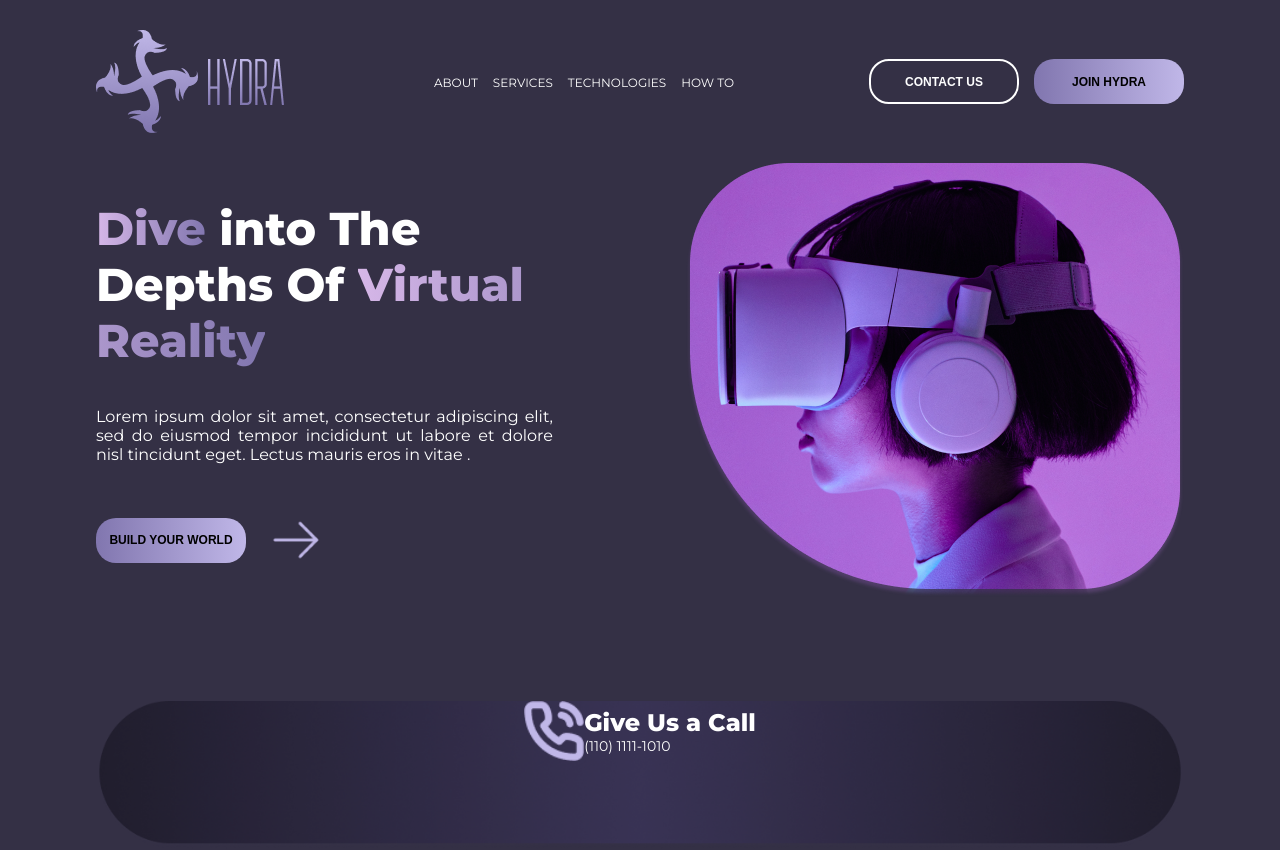
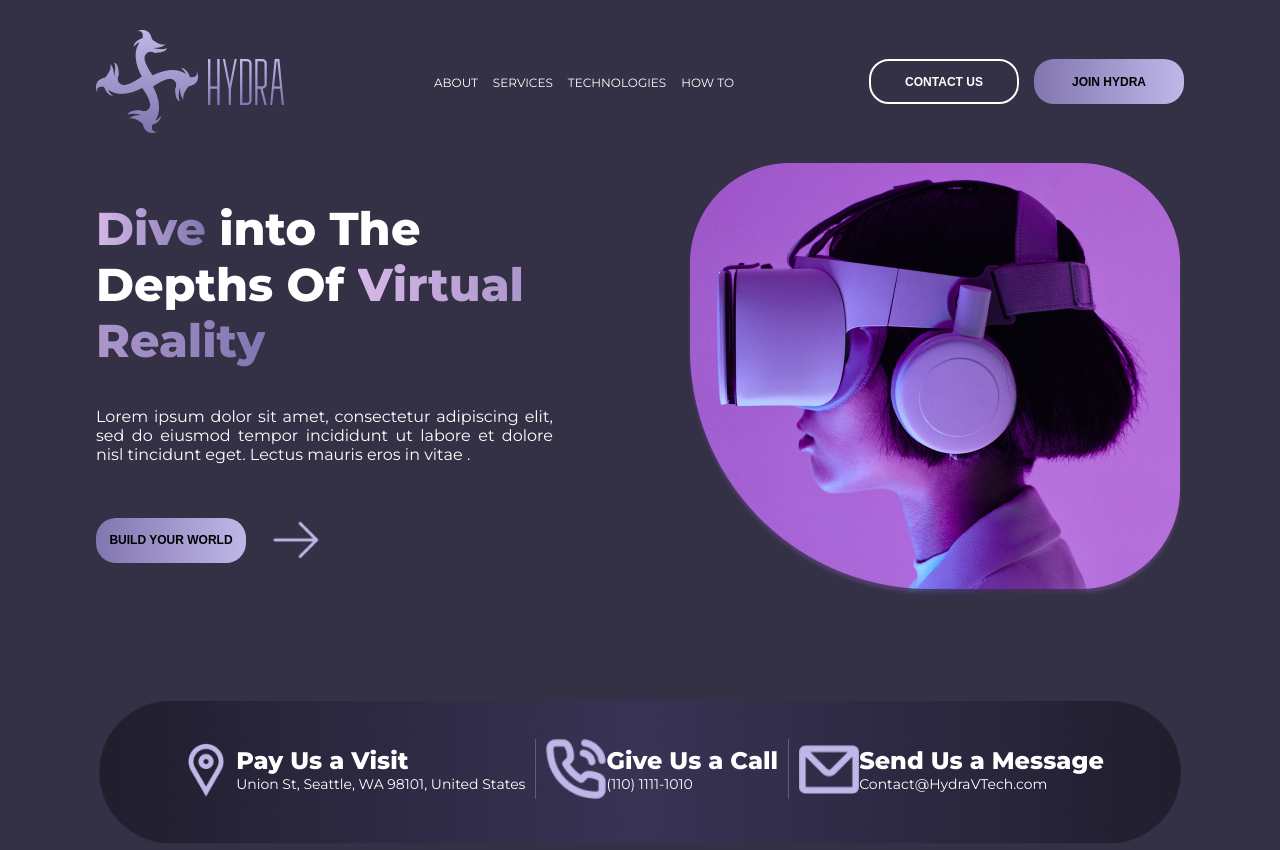
Before and after one commit to daniyalk-dev/hydra-landing-page, a React (Create React App) app: page / in a window 1280 px wide. Built offline with nearby package versions, Linux system fonts and the light colour scheme.

Commit message:
slider structure changed

```diff
--- a/src/components/slider/slider.jsx
+++ b/src/components/slider/slider.jsx
@@ -1,51 +1,62 @@
 import { useEffect, useState } from "react";
 import styles from "./slider.module.css";
 
-const Slider = ({ items }) => {
+const Slider = ({ slides }) => {
   const [activeIndex, setActiveIndex] = useState(0);
+  const [screenWidth, setScreenWidth] = useState(window.innerWidth);
+
+  const resize = () => {
+    setScreenWidth(window.innerWidth);
+  };
 
   useEffect(() => {
+    window.addEventListener("resize", resize);
     const intervalId = setInterval(handleNext, 5000);
-    return () => clearInterval(intervalId);
+    return () => {
+      window.removeEventListener("resize", resize);
+      clearInterval(intervalId);
+    };
   }, [activeIndex]);
 
   const handleNext = () => {
-    setActiveIndex((index) => (index + 1) % items.length);
+    setActiveIndex((index) => (index + 1) % slides.length);
   };
+
   const handlePrev = () => {
-    const newIndex = activeIndex === 0 ? items.length - 1 : activeIndex - 1;
+    const newIndex = activeIndex === 0 ? slides.length - 1 : activeIndex - 1;
     setActiveIndex(newIndex);
   };
+
   return (
-    <div className={styles.carousel}>
+    <div className={styles.slider}>
+      {screenWidth <= 575 ? (
+        <>
           <button className={styles["prev-btn"]} onClick={handlePrev}>
             {"<"}
           </button>
           <button className={styles["next-btn"]} onClick={handleNext}>
             {">"}
           </button>
-      {/* {items.map((item, index) => (
-        <div key={index} className="carousel-item">
-          <div className={styles["icon-wrapper"]}>
-            <i>
+          <div className={styles.slide}>
+            <i className={styles["icon-wrapper"]}>
+              <img src={slides[activeIndex].icon} alt="" />
+            </i>
+            <div className={styles.detail}>{slides[activeIndex].detail}</div>
+          </div>
+        </>
+      ) : (
+        slides.map((item, index) => (
+          <div key={index} className={styles["contact-option"]}>
+            <i className={styles["icon-wrapper"]}>
               <img src={item.icon} alt="" />
             </i>
-          </div>
             <div className={styles.info}>
-            <div className="title">{item.title}</div>
-            <div className="detail">{item.detail}</div>
+              <div className={styles.title}>{item.title}</div>
+              <div className={styles.detail}>{item.detail}</div>
             </div>
           </div>
-      ))} */}
-      <div className={styles["carousel-item"]}>
-        <i className={styles["icon-wrapper"]}>
-          <img src={items[activeIndex].icon} alt="" />
-        </i>
-        <div>
-          <div className={styles.title}>{items[activeIndex].title}</div>
-          <div className={styles.detail}>{items[activeIndex].detail}</div>
-        </div>
-      </div>
+        ))
+      )}
     </div>
   );
 };
--- a/src/components/slider/slider.module.css
+++ b/src/components/slider/slider.module.css
@@ -1,11 +1,19 @@
-.carousel {
+.slider {
+    display: flex;
     position: relative;
+    justify-content: center;
 }
 
-.carousel-item {
+.slide,
+.contact-option {
     display: flex;
     justify-content: center;
     align-items: center;
+    padding: 0 10px;
+}
+
+.contact-option:not(:last-child) {
+    border-right: 1px solid #c0b7e854;
 }
 
 .icon-wrapper {
@@ -29,18 +37,12 @@
     font-size: 14px;
 }
 
-.prev-btn,
-.next-btn {
-    display: none;
-}
-
 @media screen and (max-width: 575px) {
 
     .prev-btn,
     .next-btn {
         display: block;
         position: absolute;
-        top: 12vw;
         width: 30px;
         height: 30px;
         color: #fff;
@@ -64,10 +66,6 @@
         height: 40px;
     }
 
-    .title {
-        display: none
-    }
-
     .detail {
         font-size: 12px;
     }
--- a/src/sections/hero/hero-section.jsx
+++ b/src/sections/hero/hero-section.jsx
@@ -7,7 +7,7 @@ import phoneIcon from "../../assets/icons/phone-icon.png";
 import messageIcon from "../../assets/icons/message-icon.png";
 
 const HeroSection = () => {
-  const items = [
+  const slides = [
     {
       icon: locationIcon,
       title: "Pay Us a Visit",
@@ -50,7 +50,9 @@ const HeroSection = () => {
         </div>
       </div>
       <div className={styles["contact-options"]}>
-        <Slider items={items} />
+        <div>
+          <Slider slides={slides} />
+        </div>
       </div>
     </div>
   );
--- a/src/sections/hero/hero-section.module.css
+++ b/src/sections/hero/hero-section.module.css
@@ -58,6 +58,13 @@
     height: 0;
     padding-bottom: calc(100%/(256/35));
     color: #fff;
+    position: relative;
+}
+
+.contact-options>div {
+    position: absolute;
+    top: 3vw;
+    width: 100%;
 }
 
 @media screen and (max-width: 1050px) {
@@ -115,4 +122,8 @@
         background: url(../../assets/images/radial-gradient-mobile.png) center/contain no-repeat;
         padding-bottom: calc(100%/(355/117));
     }
+
+    .contact-options>div {
+        top: 10vw;
+    }
 }
```
Lines whose indentation alone changed are shown as unchanged.
